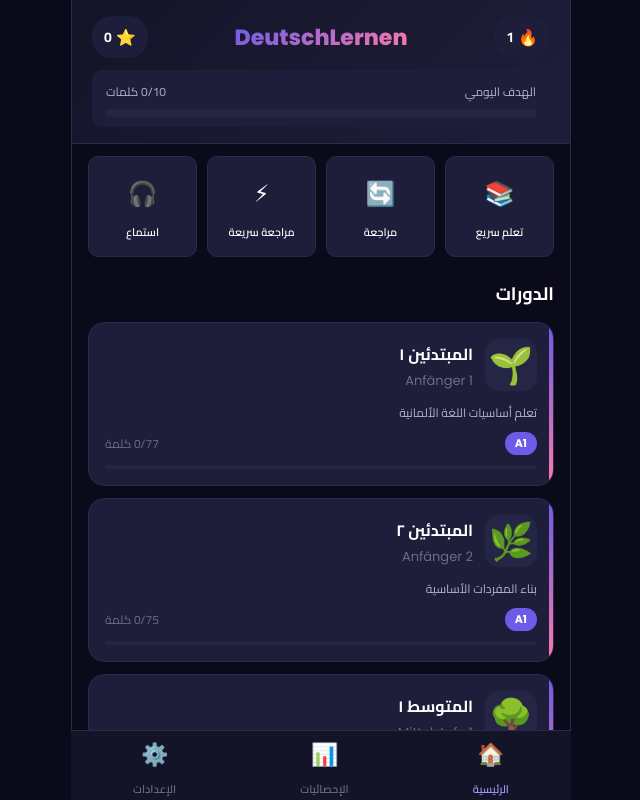
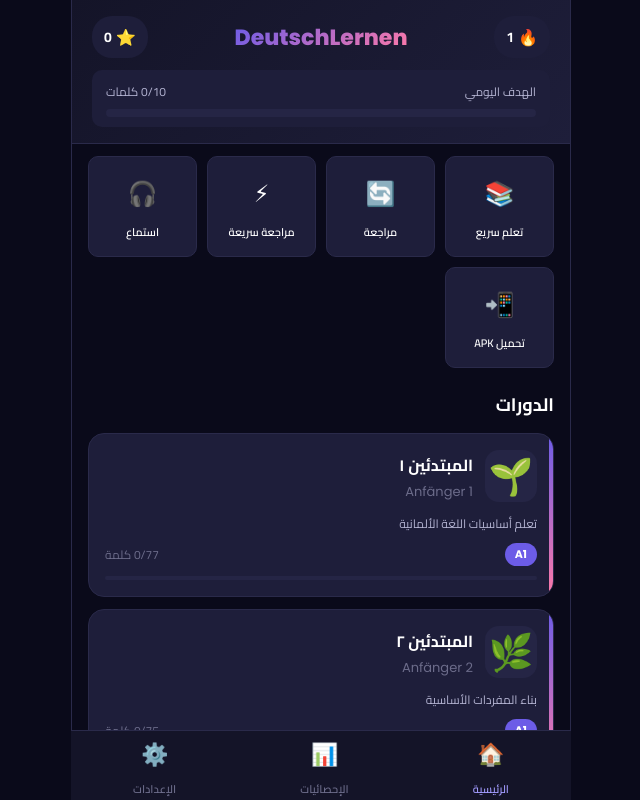
Before and after one commit to thileli-baloul/deutsch-lernen, a website: page index.html in a window 1280 px wide. Shown: the whole page, without its empty margins (319-959 px from the left). Drawn offline with Linux system fonts and the light colour scheme.

Commit message:
feat: add direct DeutschLernen.apk download link to site and repo

```diff
--- a/index.html
+++ b/index.html
@@ -84,6 +84,10 @@
           <span class="qa-icon">🎧</span>
           <span class="qa-text">استماع</span>
         </button>
+        <a class="quick-action-btn" href="DeutschLernen.apk" download style="text-decoration: none; color: inherit;">
+          <span class="qa-icon">📲</span>
+          <span class="qa-text">تحميل APK</span>
+        </a>
       </div>
 
       <!-- Courses List -->
```
Also changed, not shown: 1 other file.
